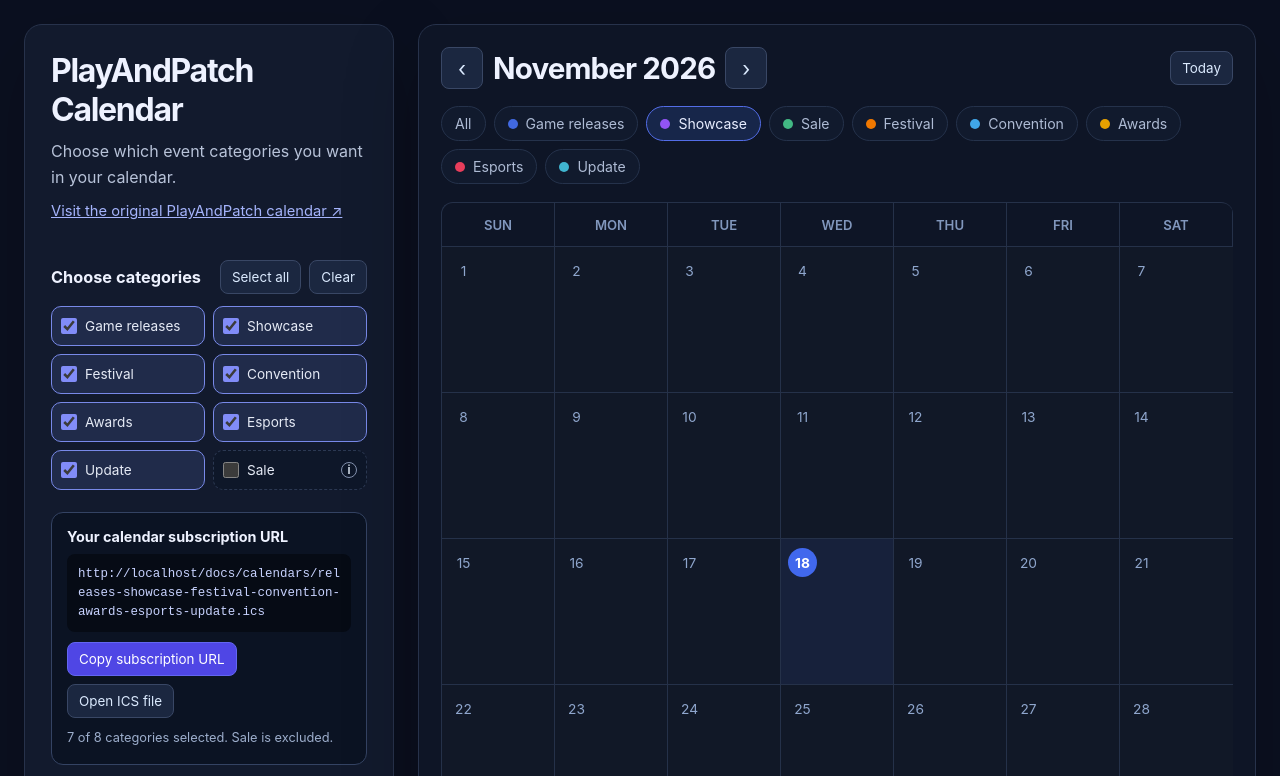
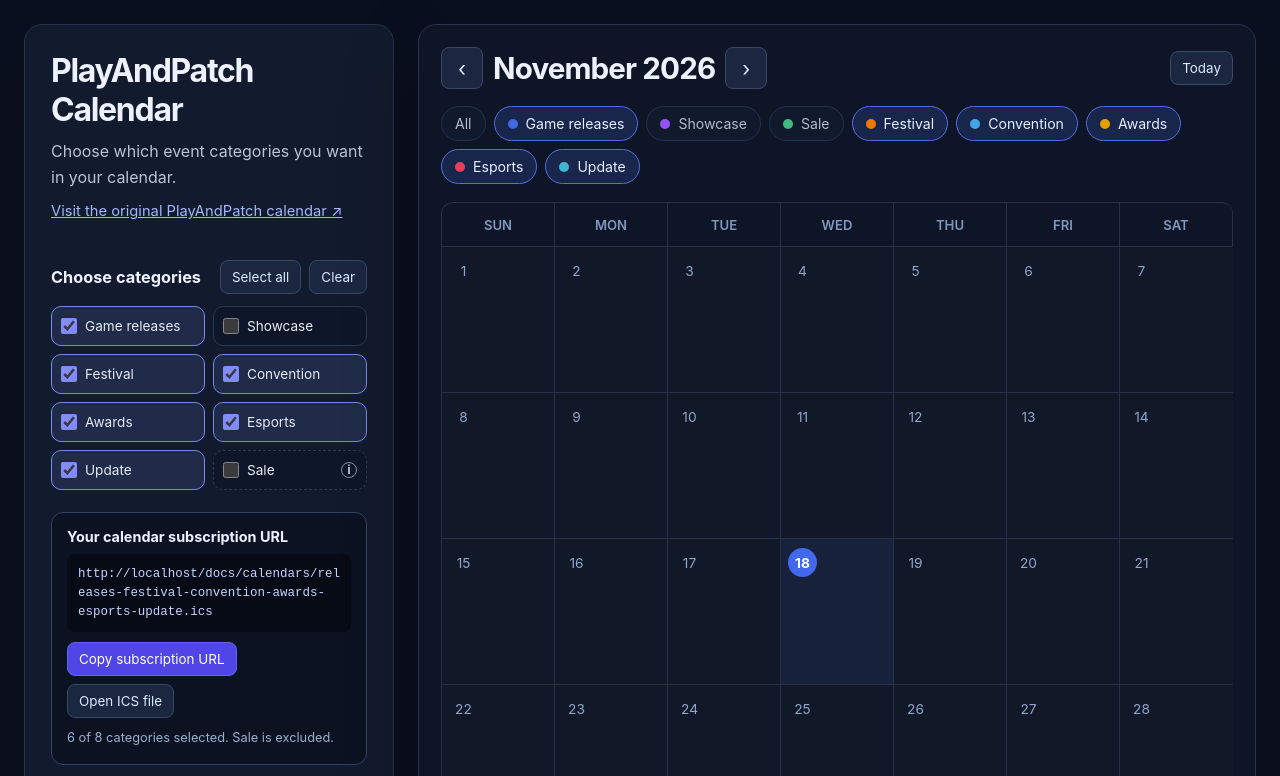
Before and after one commit to Biglitttle125/PlayAndPatch-No-Sales-Calendar, a plain HTML site: page docs/index.html in a window 1280 px wide. Both pictures are taken after a click on the button "Showcase". Shown: the top 776 px of the page. Drawn offline with Linux system fonts and the light colour scheme; no server answers.

Commit message:
Sync calendar category filters with checkboxes

```diff
--- a/docs/index.html
+++ b/docs/index.html
@@ -176,7 +176,6 @@
     let shownMonth = new Date(today.getFullYear(), today.getMonth(), 1);
     let events = [];
     let currentViewEvents = [];
-    let activeFilter = 'all';
 
     function selectedKeys() { return boxes.filter(box => box.checked).map(box => box.value); }
     function updateFeed() {
@@ -217,26 +216,34 @@
       return key >= start && key <= end;
     }
     function renderFilters() {
-      const pills = [['all','All','#4169e1'], ...categoryInfo.map(([key,label,color]) => [key,label,color])];
+      const selected = selectedKeys();
+      const allSelected = selected.length === boxes.length;
+      const pills = [['all','All','#4169e1',allSelected], ...categoryInfo.map(([key,label,color]) => [key,label,color,selected.includes(key)])];
       calendarFilters.innerHTML = '';
-      pills.forEach(([key,label,color]) => {
+      pills.forEach(([key,label,color,isSelected]) => {
         const button = document.createElement('button');
         button.type = 'button';
-        button.className = 'filter-pill' + (activeFilter === key ? ' active' : '');
+        button.className = 'filter-pill' + (isSelected ? ' active' : '');
+        button.setAttribute('aria-pressed',String(isSelected));
         if (key !== 'all') {
           const dot = document.createElement('span'); dot.className = 'dot'; dot.style.setProperty('--event-color',color); button.append(dot);
         }
         button.append(document.createTextNode(label));
-        button.addEventListener('click', () => { activeFilter = key; renderCalendar(); });
+        button.addEventListener('click', () => {
+          if (key === 'all') {
+            boxes.forEach(box => { box.checked = true; });
+          } else {
+            const checkbox = boxes.find(box => box.value === key);
+            if (checkbox) checkbox.checked = !checkbox.checked;
+          }
+          updateFeed();
+        });
         calendarFilters.append(button);
       });
     }
     function visibleEvents() {
       const selected = selectedKeys();
-      return events.filter(event => {
-        const categoryMatch = activeFilter === 'all' ? event.categories.some(category => selected.includes(category)) : event.categories.includes(activeFilter) && selected.includes(activeFilter);
-        return categoryMatch;
-      });
+      return events.filter(event => event.categories.some(category => selected.includes(category)));
     }
     function localDateFromKey(key) {
       const [y,m,d] = key.slice(0,10).split('-').map(Number);
```
